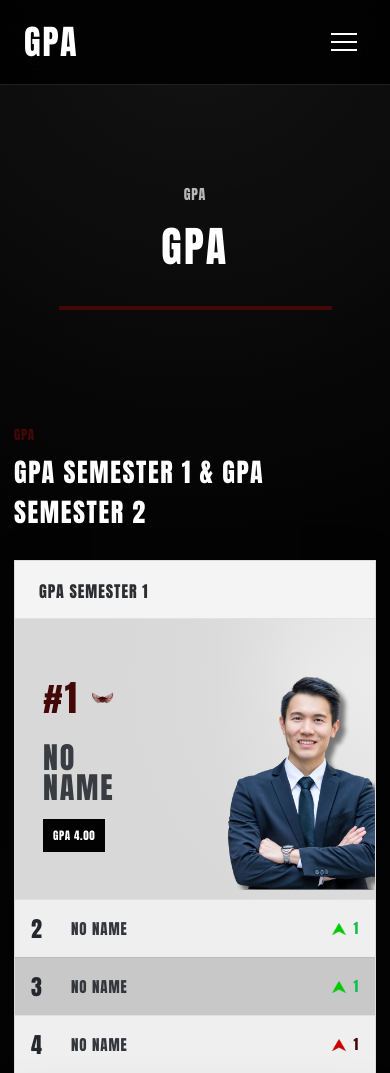
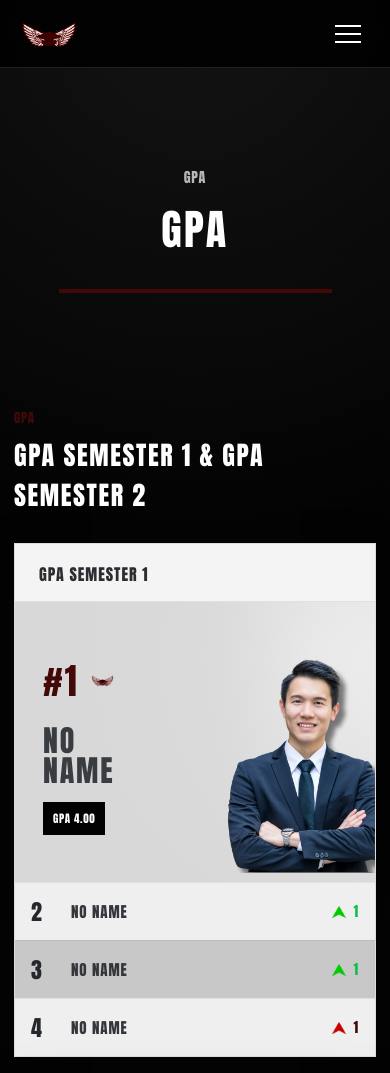
Before and after one commit to GblessSHN-boop/page-leaderboard-gpa-vibe-coding, a plain HTML site: page index.html in a window 390 px wide. Shown: the top 1073 px of the page. Drawn offline with Linux system fonts and the light colour scheme.

Commit message:
Fix compact header title icon

```diff
--- a/index.html
+++ b/index.html
@@ -4,12 +4,15 @@
   <meta charset="UTF-8">
   <meta name="viewport" content="width=device-width, initial-scale=1">
   <title>GPA</title>
+  <link rel="icon" type="image/png" href="assets/icons/title/tittle-by-gland.png">
+  <link rel="shortcut icon" type="image/png" href="assets/icons/title/tittle-by-gland.png">
+  <link rel="apple-touch-icon" href="assets/icons/title/tittle-by-gland.png">
   <link rel="stylesheet" href="style.css">
   <script src="main.js" defer></script>
 </head>
 <body>
   <header class="site-header">
-    <a class="brand brand-text" href="#">GPA</a>
+    <a class="brand brand-title-icon" href="#" title="Tittle by Gland Siahaan" aria-label="Tittle by Gland Siahaan"><img src="assets/icons/title/tittle-by-gland.png" alt="Tittle by Gland Siahaan"></a>
 
     <button class="menu-toggle" type="button" aria-label="Open navigation" aria-expanded="false">
       <span></span>
--- a/style.css
+++ b/style.css
@@ -698,3 +698,54 @@ article,
   display: block;
   object-fit: contain;
 }
+
+
+
+
+
+
+
+
+
+
+
+
+
+/* ===== COMPACT HEADER TITLE ICON FINAL ===== */
+.site-header {
+  min-height: 78px !important;
+  height: 78px !important;
+  padding: 14px clamp(24px, 5vw, 80px) !important;
+}
+
+.brand-title-icon {
+  display: inline-flex !important;
+  align-items: center !important;
+  justify-content: center !important;
+  width: 72px !important;
+  height: auto !important;
+  line-height: 0 !important;
+  text-decoration: none !important;
+}
+
+.brand-title-icon img {
+  width: 72px !important;
+  height: auto !important;
+  display: block !important;
+  object-fit: contain !important;
+  filter: none !important;
+}
+
+@media (max-width: 720px) {
+  .site-header {
+    min-height: 68px !important;
+    height: 68px !important;
+    padding: 12px 20px !important;
+  }
+
+  .brand-title-icon,
+  .brand-title-icon img {
+    width: 58px !important;
+  }
+}
+/* ===== END COMPACT HEADER TITLE ICON FINAL ===== */
```
